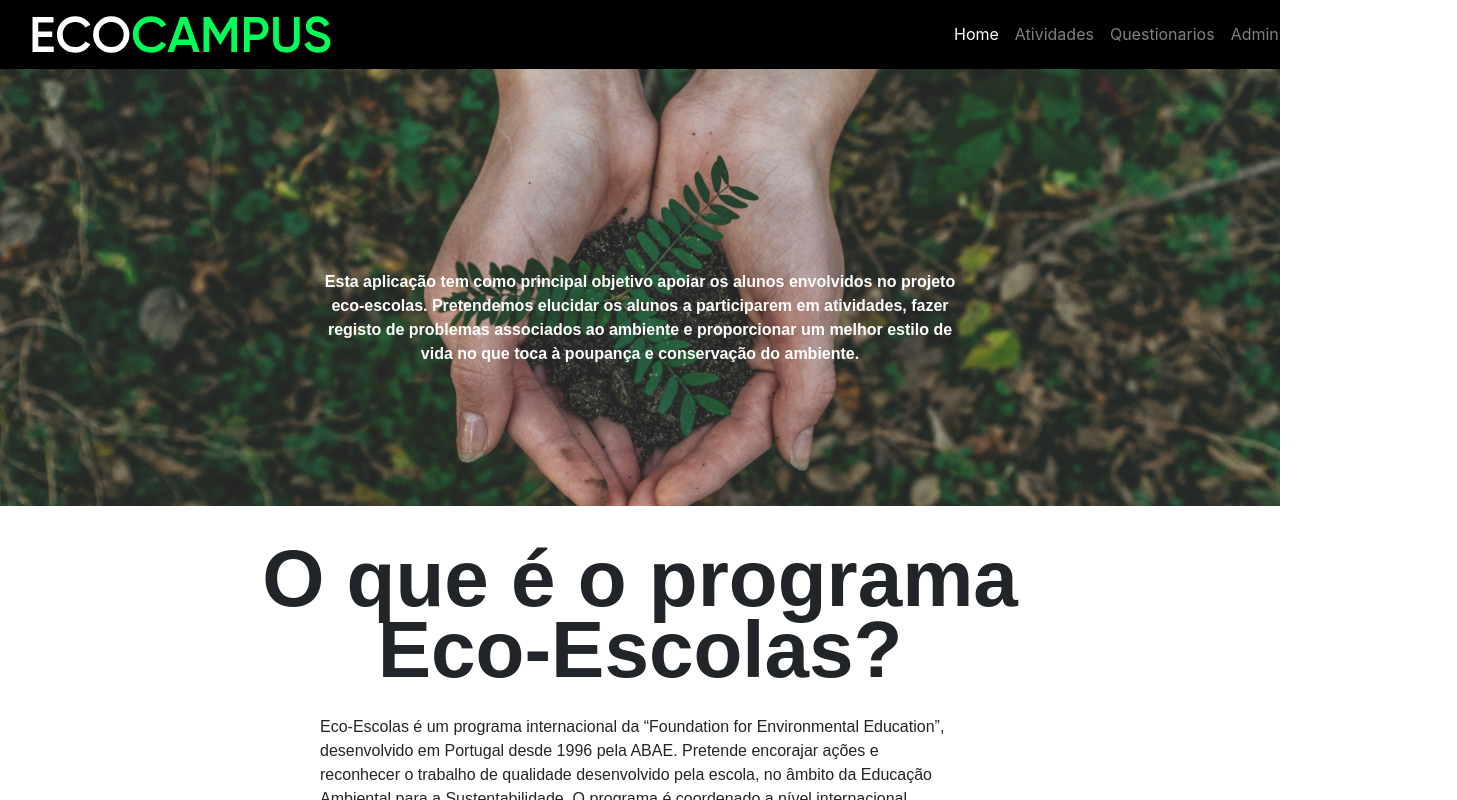
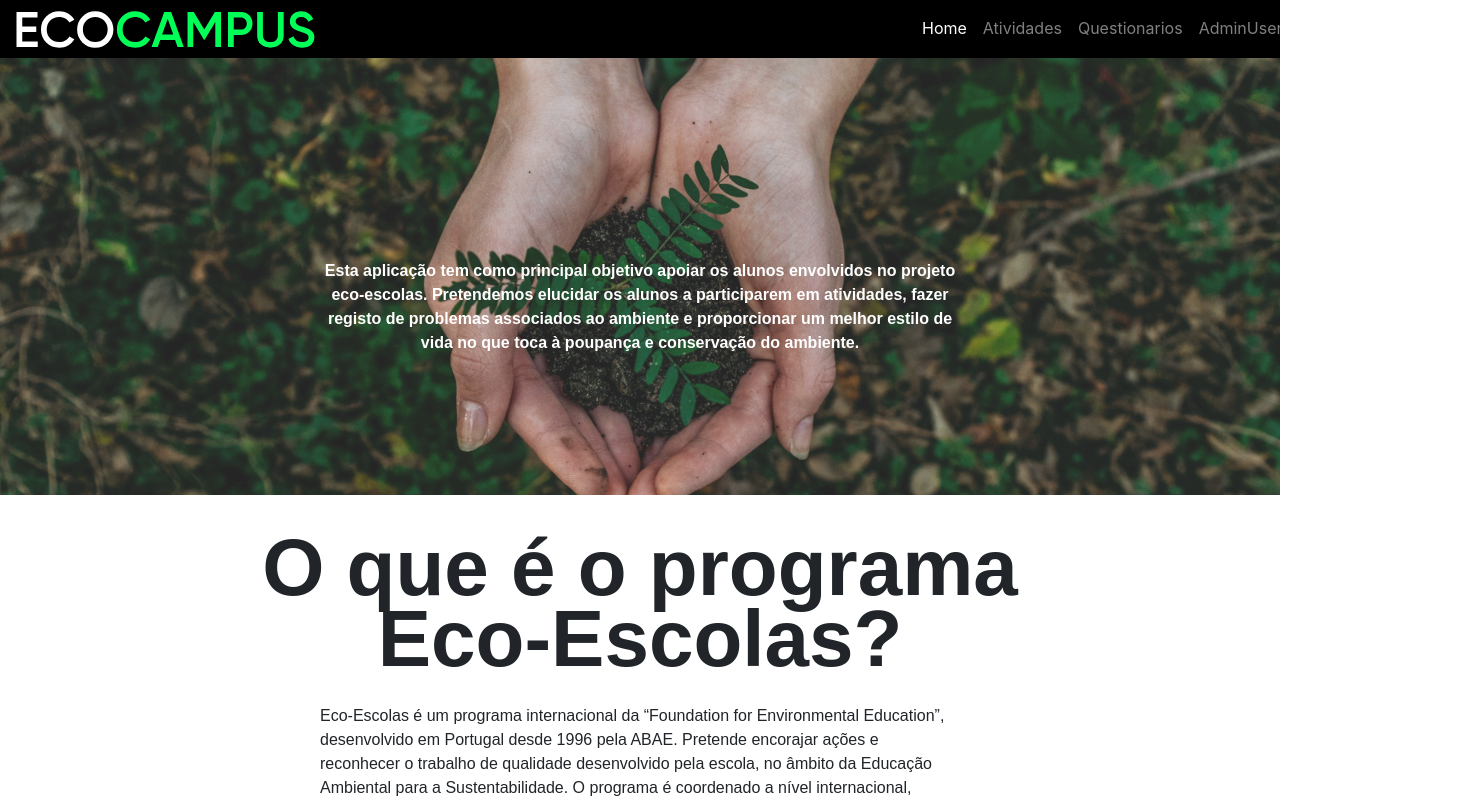
Before and after one commit to brunotrodrigues/EcoCampus, a Vue app in the folder proj/: page / in a window 1280 px wide. Shown: the top 800 px of the page, 1457 px wide, since content can reach past the window. Built offline with nearby package versions, Linux system fonts and the light colour scheme; no server answers; sample sign-in values are in the browser's storage.

Commit message:
remove last nav fix

```diff
--- a/proj/src/components/Nav.vue
+++ b/proj/src/components/Nav.vue
@@ -7,8 +7,7 @@ const authStore = useAuthStore();
 <template>
   <nav v-show="authStore.user" class="navbar navbar-expand navbar-dark">
     <div>
-
-      <router-link to="/" class="nav-item nav-link"><img class="logo" src="../assets/ECOCAMPUS3.svg" alt=""></router-link>
+      <img class="logo" src="../assets/ECOCAMPUS3.svg" alt="">
     </div>
     <div class="navbar-nav">
         <router-link to="/" class="nav-item nav-link">Home</router-link>
```
